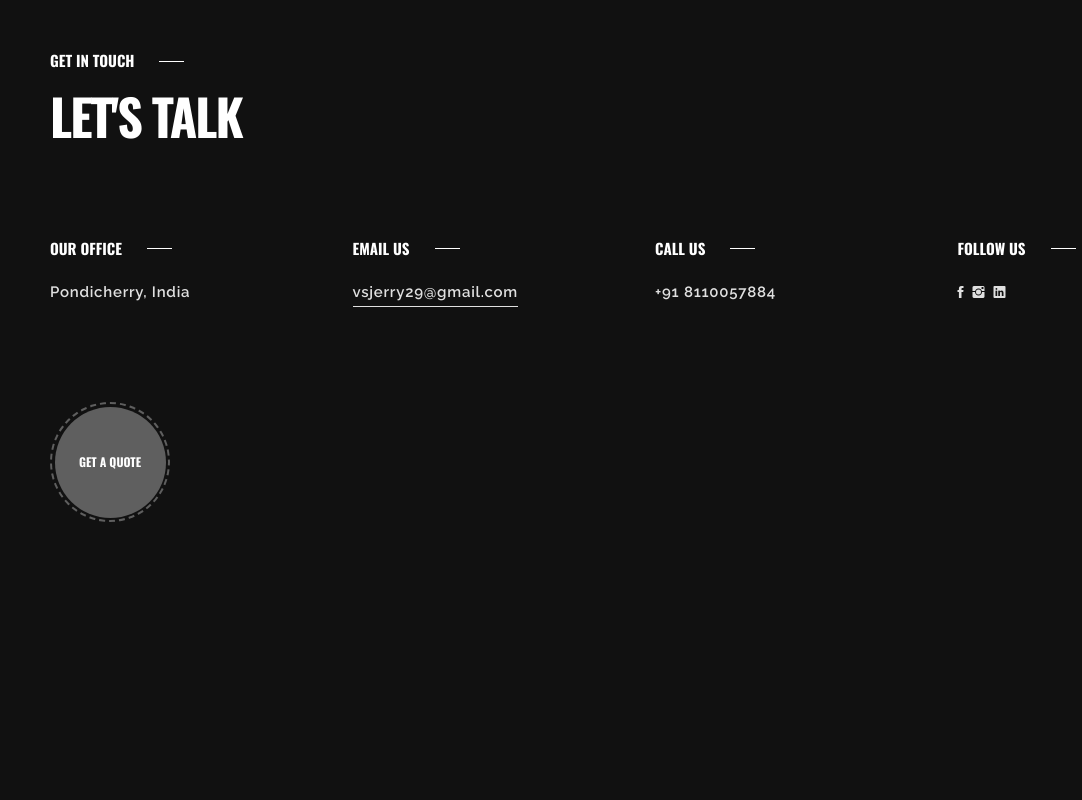
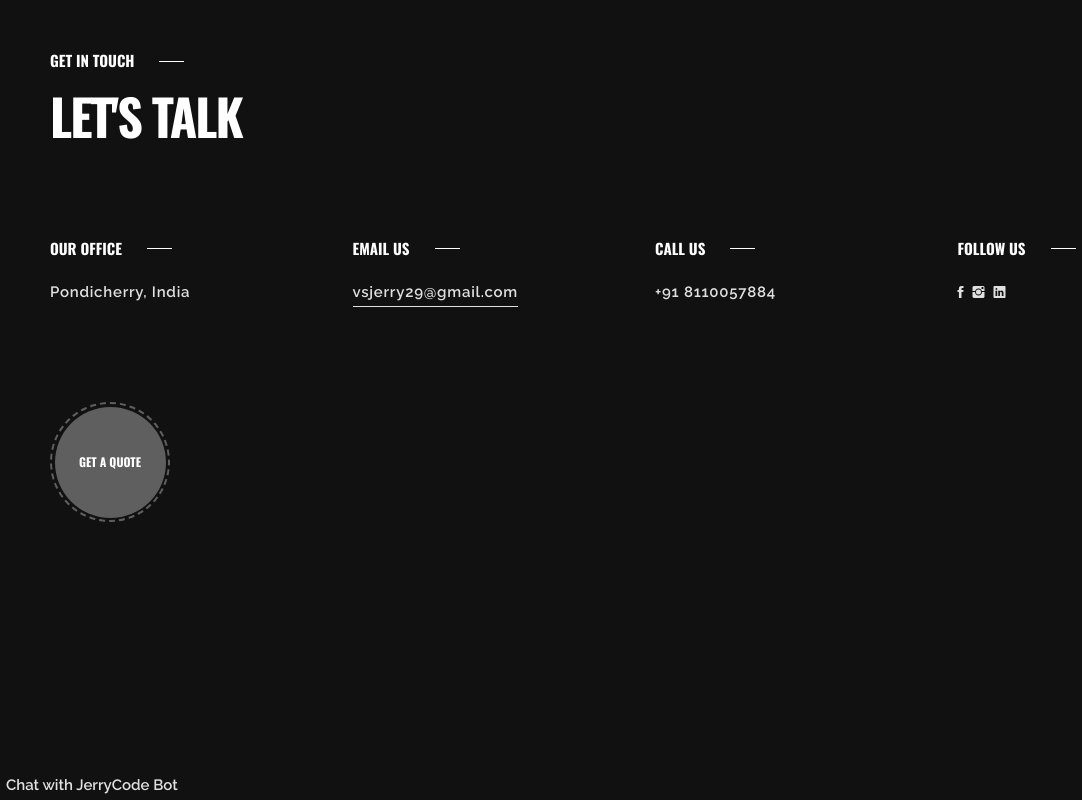
Before and after one commit to vsjerry29/Tele_bot, a plain HTML site: page index.html in a window 1280 px wide. Shown: the part 6925-7725 px from the top of the page, without its empty margins (0-1082 px from the left). Before the commit the page ends 7697 px from the top, so only its background shows below. Drawn offline with nearby package versions, Linux system fonts and the light colour scheme; animation ran at ten frames a second; a script that the page names is missing.

Commit message:
Added Telegram bot button

```diff
--- a/index.html
+++ b/index.html
@@ -1654,6 +1654,8 @@
         </div>
         <!-- container end -->
     </div>
+
+
     <!-- contact modal end -->
     <!-- divider start -->
     <div class="divider-xl"></div>
@@ -1703,6 +1705,11 @@
     <!-- scripts start -->
     <script src="js/plugins.js"></script>
     <script src="js/oneex.js"></script>
+    <script async src="https://telegram.org/js/telegram-widget.js?22" data-telegram-login="JerryCode_Bot" data-size="large" data-onauth="onTelegramAuth(user)" data-request-access="write"></script>
+    <a href="https://t.me/JerryCode_Bot" target="_blank">
+        <button>Chat with JerryCode Bot</button>
+    </a>
+
     <!-- scripts end -->
 </body>
 
```
